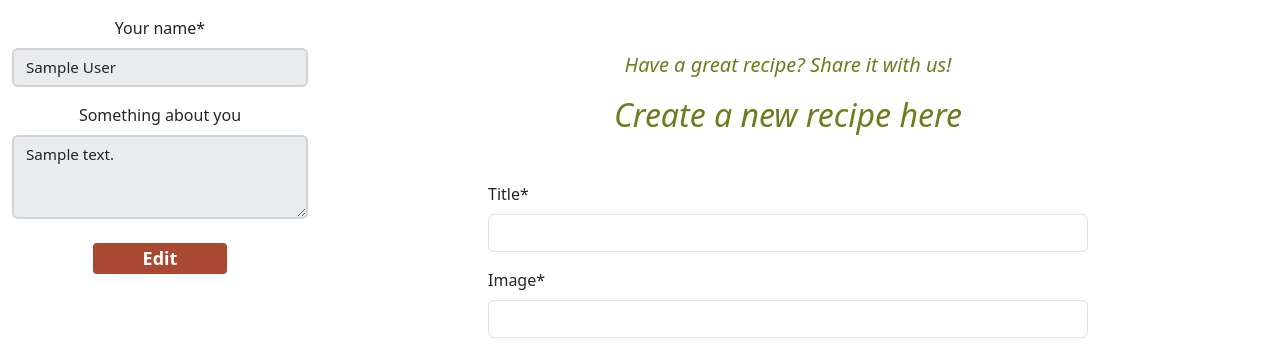
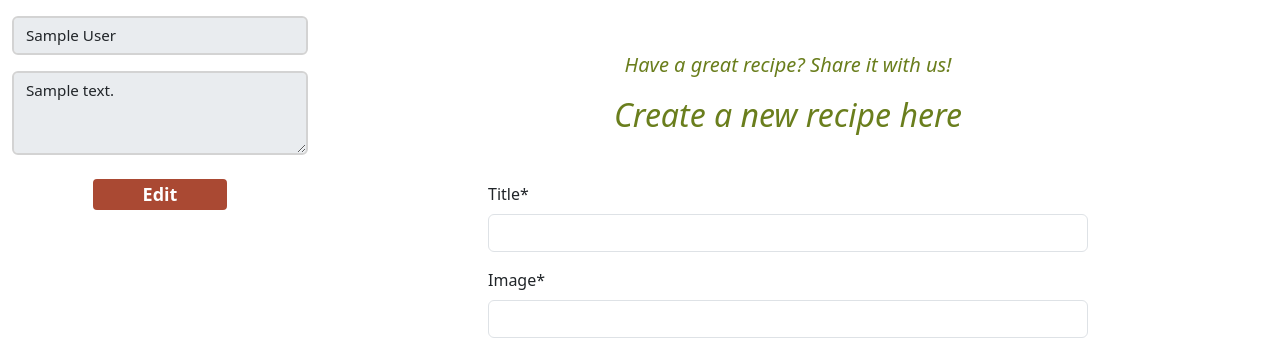
Before and after one commit to marijavelickovska/grow_healthy, a Django app: page /user_profile/add_recipe/ in a window 1280 px wide. Shown: the part 114-469 px from the top of the page. Run offline with Django 4.2, Linux system fonts and the light colour scheme; a user stored in the database is signed in; data comes from the database, SQL or seed files in the repository; tables that the repository leaves empty hold one stand-in row (values such as "Sample post"); some libraries are stand-ins or nearby versions.

Commit message:
Refactor profile form preview and edit behavior

```diff
--- a/recipe/views.py
+++ b/recipe/views.py
@@ -72,11 +72,7 @@ def edit_recipe(request, recipe_id):
 def delete_recipe(request, recipe_id):
     recipe = get_object_or_404(Recipe, id=recipe_id)
 
-    if recipe.author != request.user:
-        messages.error(request, "You can only delete your own recipes!")
-        return HttpResponseForbidden("You are not allowed to delete this recipe.")
-
-    if request.method == "POST":
+    if recipe.author == request.user:
         recipe.delete()
         messages.success(request, "Recipe successfully deleted!")
         return redirect("my_recipes")
--- a/static/css/style.css
+++ b/static/css/style.css
@@ -155,7 +155,8 @@ h1 {
 
 #editBtn:hover {
   background-color: var(--primary-color);
-  color: var(--red-color);
+  color: var(--brown-color);
+
 }
 
 #saveBtn {
@@ -168,6 +169,7 @@ h1 {
 
 #saveBtn:hover {
   background-color: var(--hover-color);
+  border: 2px solid var(--hover-color);
 }
 
 .sub-nav-btn {
--- a/static/js/script.js
+++ b/static/js/script.js
@@ -21,25 +21,24 @@ function showRecipeMessage() {
 }
 
 
-console.log("JS loaded");
-
 const editBtn = document.getElementById("editBtn");
 const saveBtn = document.getElementById("saveBtn");
 const nameInput = document.getElementById("nameInput");
 const aboutInput = document.getElementById("aboutInput");
 const imageInput = document.getElementById("profileImgInput");
+const chooseImageLabel = document.getElementById("chooseImageLabel");
 
 editBtn.addEventListener("click", function () {
-	console.log("Edit clicked");
     // Enable the inputs
     nameInput.removeAttribute("disabled");
     aboutInput.removeAttribute("disabled");
+
+	// Show image input & label
     imageInput.classList.remove("d-none");
+    chooseImageLabel.classList.remove("d-none");
 
-    // Show the save button
+    // Swap buttons
     saveBtn.classList.remove("d-none");
-
-    // Hide the edit button
     editBtn.classList.add("d-none");
 });
 
--- a/user_profile/forms.py
+++ b/user_profile/forms.py
@@ -6,21 +6,18 @@ class ProfileForm(forms.ModelForm):
     class Meta:
         model = Profile
         fields = ['image', 'name', 'about']
-        labels = {
-            'image': '',
-            'name': 'Your name',
-            'about': 'Something about you',
-        }
         widgets = {
             'name': forms.TextInput(attrs={
                 'class': 'form-control profile-fields',
                 'id': 'nameInput',
+                'placeholder': 'Your name',
                 'disabled': True
             }),
             'about': forms.Textarea(attrs={
                 'class': 'form-control profile-fields',
                 'id': 'aboutInput',
                 'rows': 3,
+                'placeholder': 'Something about you',
                 'disabled': True
             }),
             'image': forms.ClearableFileInput(attrs={
@@ -29,3 +26,8 @@ class ProfileForm(forms.ModelForm):
                 'accept': 'image/*'
             })
         }
+
+    def __init__(self, *args, **kwargs):
+        super(ProfileForm, self).__init__(*args, **kwargs)
+        self.fields['name'].label = ""
+        self.fields['about'].label = ""
--- a/user_profile/models.py
+++ b/user_profile/models.py
@@ -7,11 +7,10 @@ class Profile(models.Model):
     user = models.OneToOneField(
         User, on_delete=models.CASCADE, related_name='profile'
     )
-    name = models.CharField(max_length=100, verbose_name="Your name")
+    name = models.CharField(max_length=100)
     image = CloudinaryField('image', default='placeholder', blank=True)
     about = models.TextField(
-        max_length=500, blank=True, verbose_name="Something about you"
-    )
+        max_length=500, blank=True)
     created_on = models.DateTimeField(auto_now_add=True)
     updated_on = models.DateTimeField(auto_now=True)
 
--- a/user_profile/templates/user_profile/dashboard.html
+++ b/user_profile/templates/user_profile/dashboard.html
@@ -14,13 +14,19 @@
         <form id="profileForm" class="my-4" method="POST" enctype="multipart/form-data">
             {% csrf_token %}
             <div class="mb-3 text-center">
-                {% if profile.image %}
+                <!-- Profile image preview -->
+                {% if show_default_image %}
+                <img src="{% static 'images/default.jpg' %}" alt="Default profile image" class="profile-img-preview">
+                {% else %}
                 <img src="{{ profile.image.url }}" alt="Profile image" class="profile-img-preview">
-                {% else %}
-                <img src="{% static 'images/default.jpg' %}" alt="Default profile image" class="profile-img-preview">
                 {% endif %}
+                <div>
+                <label for="profileImgInput" id="chooseImageLabel" class="btn btn-outline-secondary btn-sm mt-2 d-none">
+                    Choose new image
+                </label>
+                </div>
                 <div class="d-none">
-                    {{ profile_form.image }}
+                    {{ profile_form.image.as_widget }}
                 </div>
             </div>
             <div class="mb-3">
--- a/user_profile/views.py
+++ b/user_profile/views.py
@@ -54,11 +54,16 @@ def dashboard(request, filter_type=None):
     else:
         profile_form = ProfileForm(instance=profile)
 
+    profile_image_url = profile.image.url if profile.image else None
+    show_default_image = "placeholder" in profile_image_url if profile_image_url else True
+
     context = {
         "recipes": recipes,
         "filter_type": filter_type,
         "profile_form": profile_form,
         "profile": profile,
+        "profile_image_url": profile_image_url,
+        "show_default_image": show_default_image,
     }
 
     return render(
```
Also changed, not shown: user_profile/migrations/0003_alter_profile_about_alter_profile_name.py (added).
